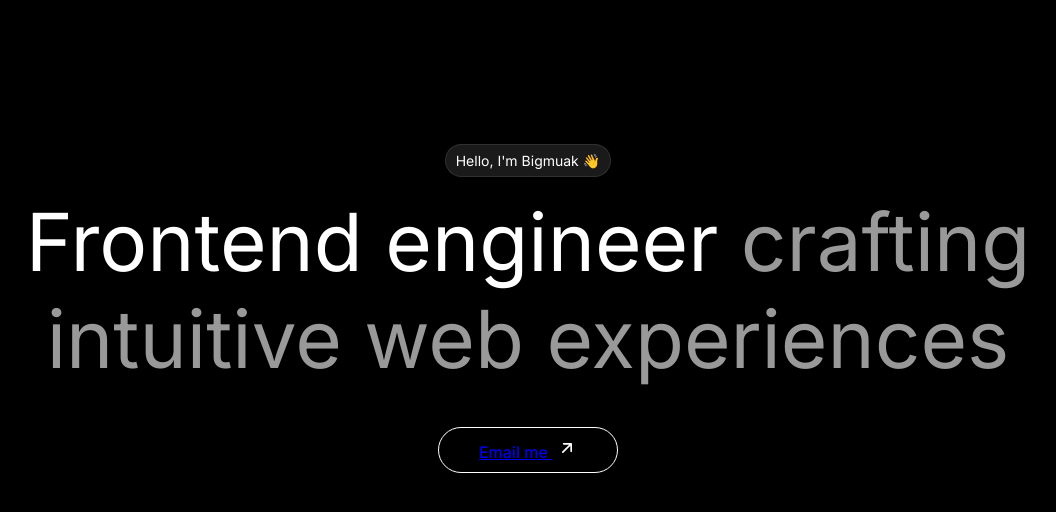
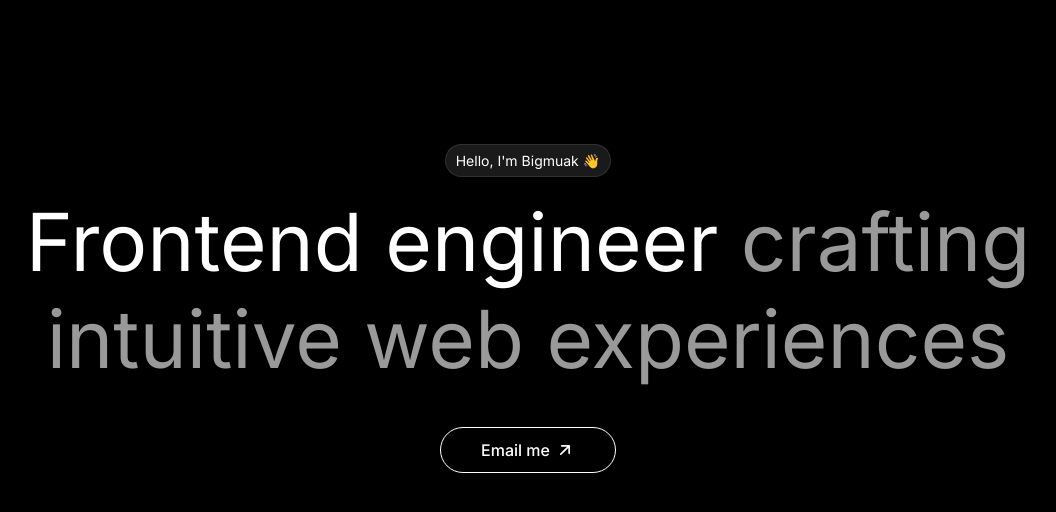
Before and after one commit to Abdulhakeem010/My-portfolio, a plain HTML site: page index.html in a window 1280 px wide. Shown: the part 62-574 px from the top of the page, without its empty margins (112-1168 px from the left). Drawn offline with Linux system fonts and the light colour scheme.

Commit message:
Refine index.html and style.css: convert email button to a link for better accessibility and adjust button border and padding for improved visual consistency.

```diff
--- a/index.html
+++ b/index.html
@@ -41,9 +41,10 @@
         </div>
 
         <div class="intro-btn">
-          <button class="email-btn ">
-            <a href="mailto:abdulhakk010@gmail.com">Email me <img class="arrow" src="./img/arrow-up-right-svgrepo-com.svg" alt="up-right-arrow" /></a>
-          </button>
+          <a href="mailto:abdulhakk010@gmail.com" class="email-btn">
+            Email me
+            <img class="arrow" src="./img/arrow-up-right-svgrepo-com.svg" alt="up-right-arrow" />
+          </a>
         </div>
       </section>
 
--- a/style.css
+++ b/style.css
@@ -142,10 +142,10 @@ nav a:hover {
   display: flex;
   align-items: center;
   justify-content: center;
-  border: 1px solid var(--TXTCOLOR-1);
+  border: 0.5px solid var(--TXTCOLOR-1);
   border-radius: 25px;
   padding-inline: 40px;
-  padding-block: 10px;
+  padding-block: 12px;
   font-family: "Inter", sans-serif;
   font-weight: var(--FONT-MEDIUM);
   font-style: normal;
@@ -153,6 +153,7 @@ nav a:hover {
   color: var(--TXTCOLOR-1);
   margin-top: 2.5rem;
   background-color: transparent;
+  text-decoration: none;
 }
 
 .arrow{
```
